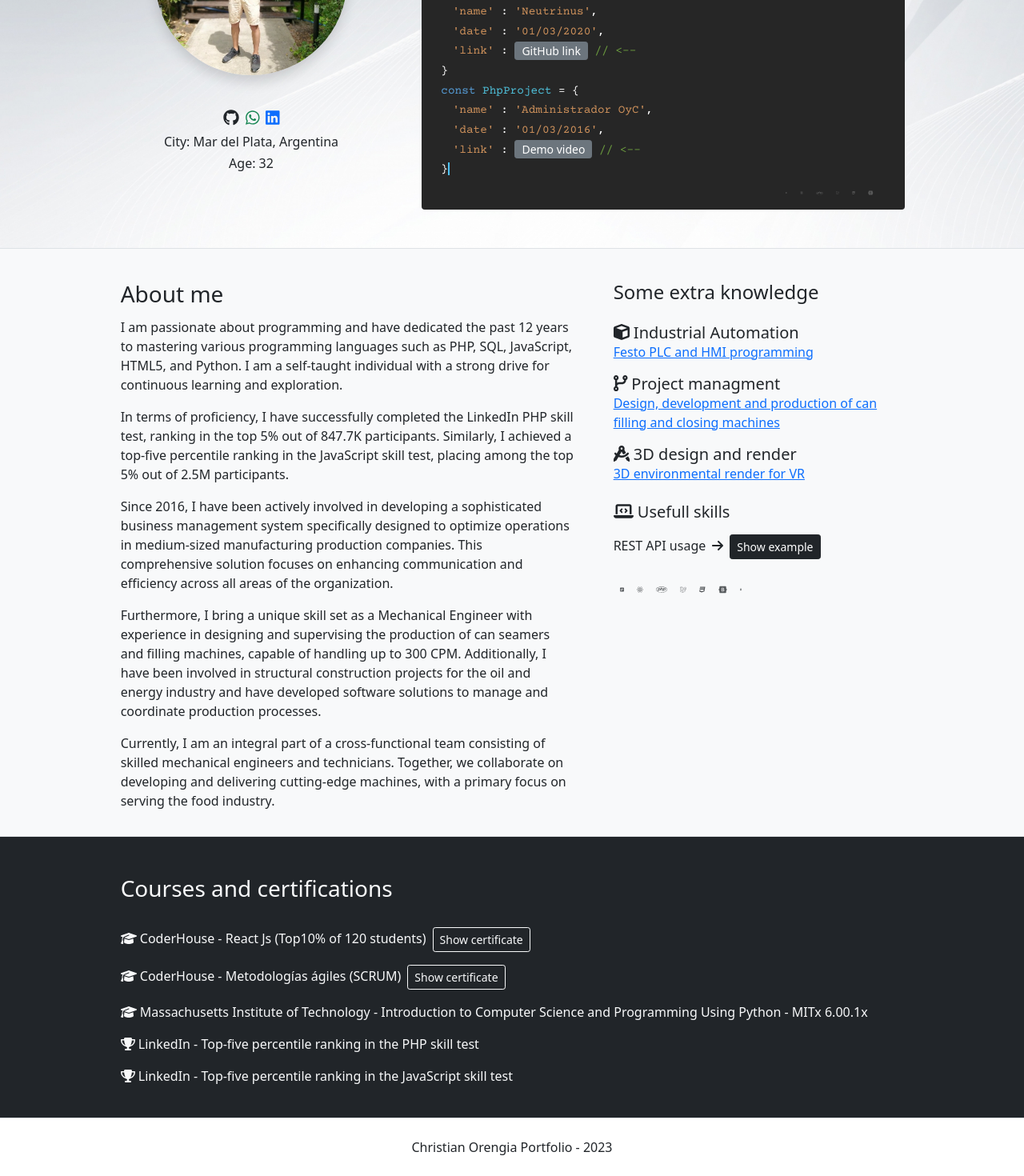
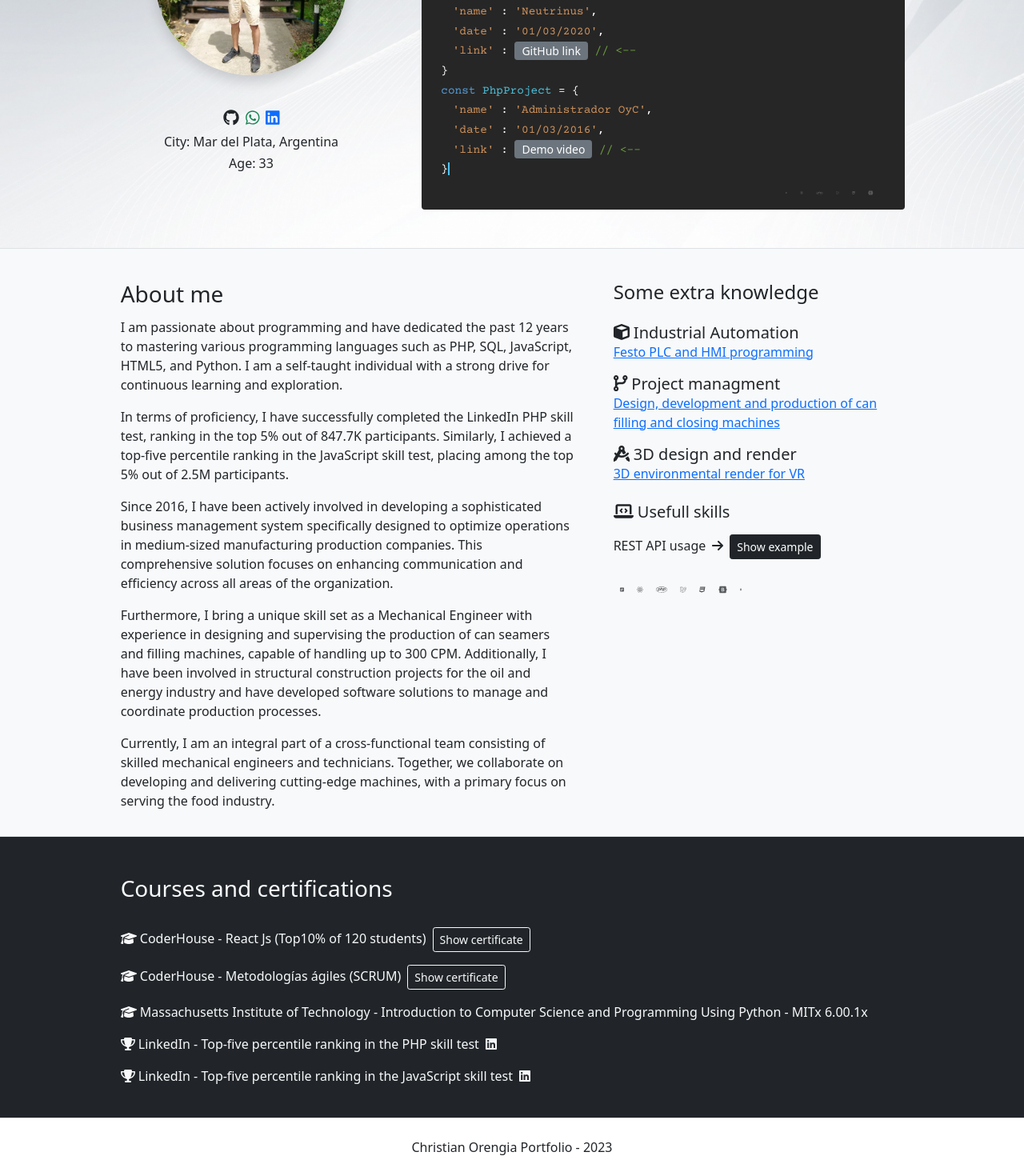
Before and after one commit to mxchristian17/portfolio, a React (Create React App) app: page / in a window 1280 px wide. Shown: the part 291-1761 px from the top of the page at 80% size. Built offline with nearby package versions, Linux system fonts and the light colour scheme.

Commit message:
Certificates updated

```diff
--- a/src/Components/Courses/Courses.js
+++ b/src/Components/Courses/Courses.js
@@ -1,4 +1,5 @@
 import { faGraduationCap, faTrophy } from '@fortawesome/free-solid-svg-icons'
+import { faLinkedin } from '@fortawesome/free-brands-svg-icons'
 import { FontAwesomeIcon } from '@fortawesome/react-fontawesome'
 import React from 'react'
 
@@ -9,8 +10,8 @@ export const Courses = () => {
         <p><FontAwesomeIcon icon={ faGraduationCap } /> CoderHouse - React Js (Top10% of 120 students)<a className="mx-2 btn btn-sm btn-outline-light" target="_blank" rel="noreferrer" href="https://www.coderhouse.com/certificados/61e7654e6dd5d6007ce70afd?lang=es">Show certificate</a></p>
         <p><FontAwesomeIcon icon={ faGraduationCap } /> CoderHouse - Metodologías ágiles (SCRUM)<a className="mx-2 btn btn-sm btn-outline-light" target="_blank" rel="noreferrer" href="https://www.coderhouse.com/certificados/631f298bcd57750024b017bc?lang=es">Show certificate</a></p>
         <p><FontAwesomeIcon icon={ faGraduationCap } /> Massachusetts Institute of Technology - Introduction to Computer Science and Programming Using Python - MITx 6.00.1x</p>
-        <p><FontAwesomeIcon icon={ faTrophy } /> LinkedIn - Top-five percentile ranking in the PHP skill test</p>
-        <p><FontAwesomeIcon icon={ faTrophy } /> LinkedIn - Top-five percentile ranking in the JavaScript skill test</p>
+        <p><FontAwesomeIcon icon={ faTrophy } /> LinkedIn - Top-five percentile ranking in the PHP skill test <a href="https://www.linkedin.com/in/orengiachristian/" rel="noreferrer" alt="LinkedIn" target="_blank" className="px-1 text-light text-decoration-none"><FontAwesomeIcon icon={faLinkedin} swapOpacity /></a></p>
+        <p><FontAwesomeIcon icon={ faTrophy } /> LinkedIn - Top-five percentile ranking in the JavaScript skill test <a href="https://www.linkedin.com/in/orengiachristian/" rel="noreferrer" alt="LinkedIn" target="_blank" className="px-1 text-light text-decoration-none"><FontAwesomeIcon icon={faLinkedin} swapOpacity /></a></p>
     </div>
   )
 }
--- a/src/Components/Profile/ProfileData.js
+++ b/src/Components/Profile/ProfileData.js
@@ -13,7 +13,7 @@ const ProfileData = () => {
             <a href="https://www.linkedin.com/in/orengiachristian/" rel="noreferrer" alt="LinkedIn" target="_blank" className="px-1 text-primary text-decoration-none"><FontAwesomeIcon icon={faLinkedin} swapOpacity /></a>
         </h5>
         <h6 className="py-0">City: Mar del Plata, Argentina</h6>
-        <h6 className="py-0">Age: 32</h6>
+        <h6 className="py-0">Age: 33</h6>
     </div>
   )
 }
```
